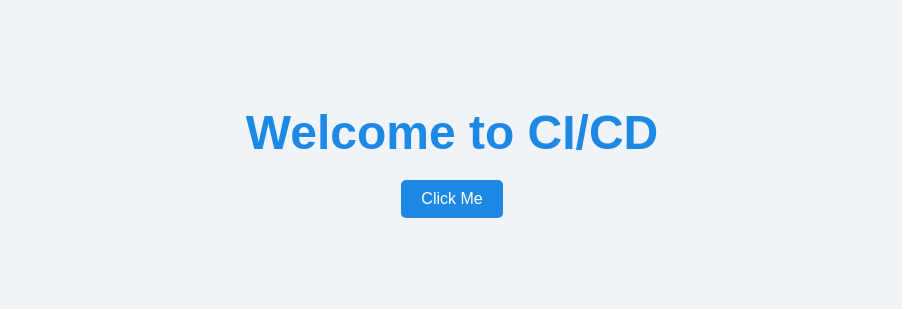
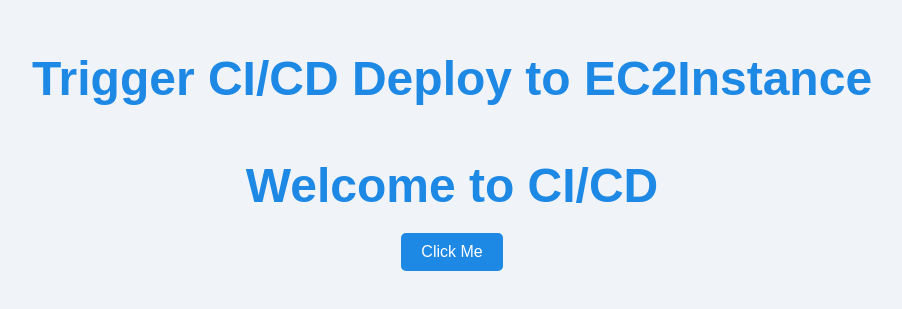
Before and after one commit to venkysagarb/static-website-ci, a plain HTML site: page index.html in a window 1280 px wide. Shown: the part 255-564 px from the top of the page, without its empty margins (188-1090 px from the left). Drawn offline with Linux system fonts and the light colour scheme.

Commit message:
Trigger CI/CD deploy

```diff
--- a/index.html
+++ b/index.html
@@ -4,6 +4,7 @@
   <meta charset="UTF-8" />
   <meta name="viewport" content="width=device-width, initial-scale=1.0" />
   <title>Welcome to CI/CD</title>
+  <h1>Trigger CI/CD Deploy to EC2Instance</h1>
   <style>
     body {
       background-color: #f0f4f8;
```
Also changed, not shown: 1 other file.
